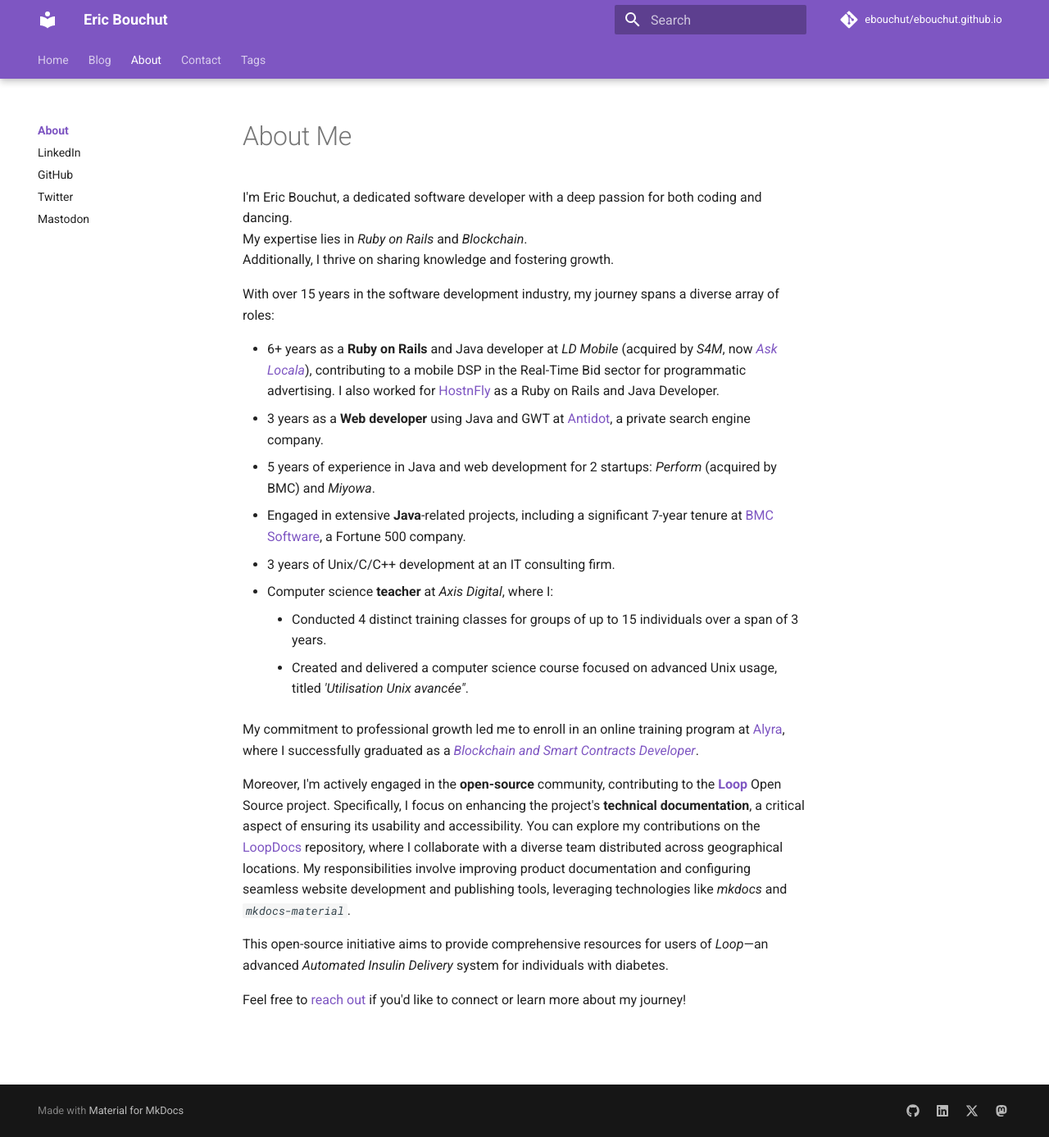
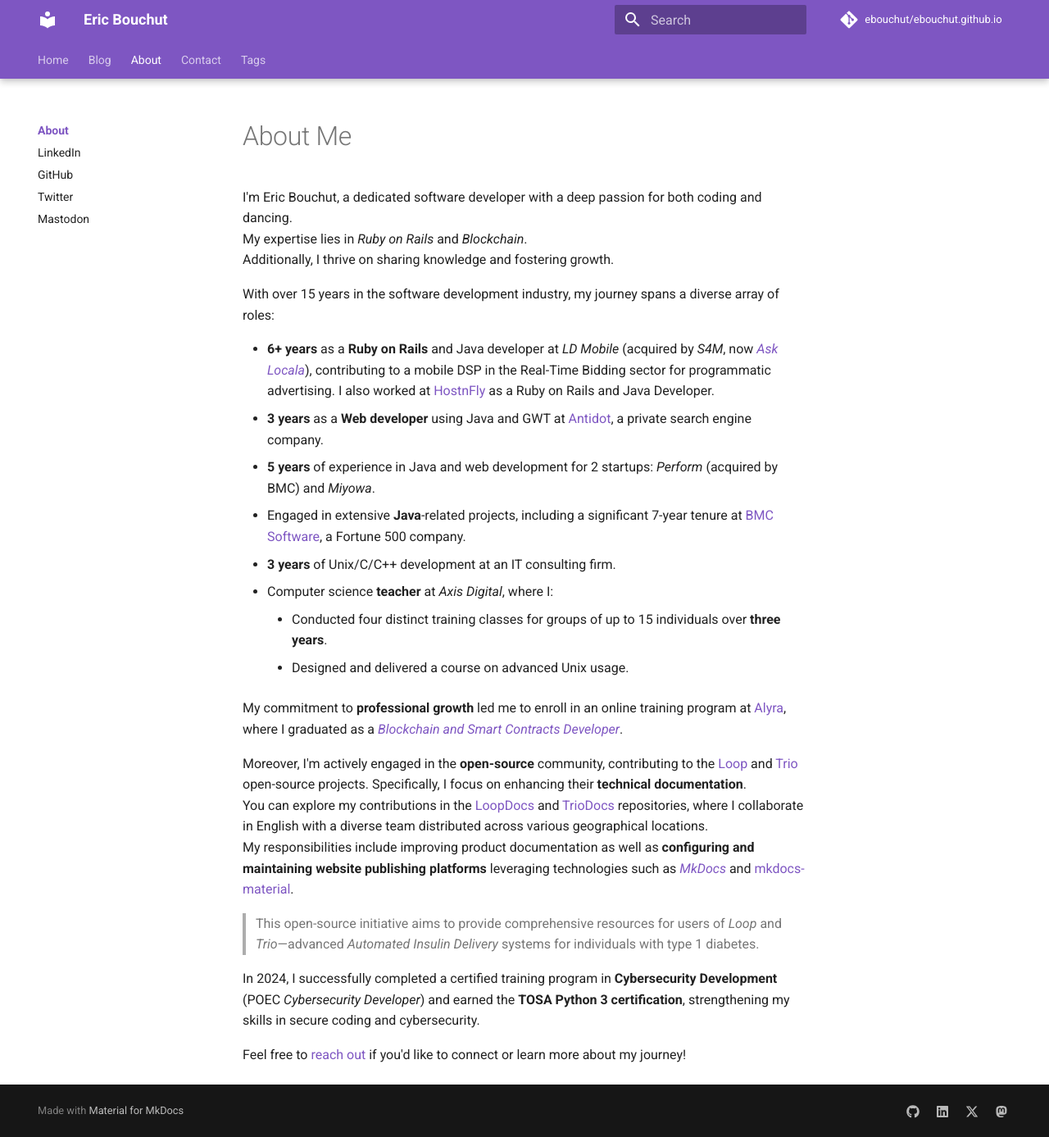
Before and after one commit to ebouchut/ebouchut.github.io, an MkDocs documentation site: the page built from docs/blog/about/index.md, in a window 1280 px wide and 1387 px high. Shown: the whole window at 82% size. Built offline with MkDocs 1.6.1 and Material for MkDocs 9.7.7, drawn with Linux system fonts in a browser that asks for light colours; comment, search, counter and statistics services are not loaded.

Commit message:
📝 Update the About me page

```diff
--- a/docs/blog/about/index.md
+++ b/docs/blog/about/index.md
@@ -1,23 +1,35 @@
 ---
 keywords:
-- Eric Bouchut
-- ruby developer
-- rails developer
-- ruby on rails developer
-- blockchain developer
-- smart contracts developer
-- developpeur blockchain
-- developpeur smart contract
-- java developer
-- developpeur ruby
-- developpeur ruby on rails
-- developpeur java
-- programmer
-- Netadge
-- LD Mobile
-- Miyowa
-- BMC Software
-- S4M
+  - Eric Bouchut
+  - ruby developer
+  - rails developer
+  - ruby on rails developer
+  - blockchain developer
+  - smart contracts developer
+  - developpeur blockchain
+  - developpeur smart contract
+  - java developer
+  - developpeur ruby
+  - developpeur ruby on rails
+  - developpeur java
+  - programmer
+  - Netadge
+  - LD Mobile
+  - Miyowa
+  - BMC Software
+  - S4M
+  - HostnFly
+  - Loop
+  - DIY
+  - Trio
+  - documentation
+  - experience
+  - cybersecurity
+  - cybersecurité
+  - cybersecurite
+  - ingénieur cybersecurité
+  - python developer
+  - développeur Python
 ---
 
 # About Me
@@ -28,19 +40,23 @@
 
 With over 15 years in the software development industry, my journey spans a diverse array of roles:
 
-- 6+ years as a **Ruby on Rails** and Java developer at *LD Mobile* (acquired by *S4M*, now [*Ask Locala*](https://asklocala.com/)), contributing to a mobile DSP in the Real-Time Bid sector for programmatic advertising. I also worked for [HostnFly](https://hostnfly.com/) as a Ruby on Rails and Java Developer.
-- 3 years as a **Web developer** using Java and GWT at [Antidot](https://www.antidot.net), a private search engine company.
-- 5 years of experience in Java and web development for 2 startups: *Perform* (acquired by BMC) and *Miyowa*.
+- **6+ years** as a **Ruby on Rails** and Java developer at *LD Mobile* (acquired by *S4M*, now [*Ask Locala*](https://asklocala.com/)), contributing to a mobile DSP in the Real-Time Bidding sector for programmatic advertising. I also worked at [HostnFly](https://hostnfly.com/) as a Ruby on Rails and Java Developer.
+- **3 years** as a **Web developer** using Java and GWT at [Antidot](https://www.antidot.net), a private search engine company.
+- **5 years** of experience in Java and web development for 2 startups: *Perform* (acquired by BMC) and *Miyowa*.
 - Engaged in extensive **Java**-related projects, including a significant 7-year tenure at [BMC Software](https://www.bmc.com), a Fortune 500 company.
-- 3 years of Unix/C/C++ development at an IT consulting firm.
+- **3 years** of Unix/C/C++ development at an IT consulting firm.
 - Computer science **teacher** at *Axis Digital*, where I:
-	- Conducted 4 distinct training classes for groups of up to 15 individuals over a span of 3 years.
-	- Created and delivered a computer science course focused on advanced Unix usage, titled *'Utilisation Unix avancée"*.
+	- Conducted four distinct training classes for groups of up to 15 individuals over **three years**.
+	- Designed and delivered a course on advanced Unix usage.
 
-My commitment to professional growth led me to enroll in an online training program at [Alyra](https://alyra.fr), where I successfully graduated as a [*Blockchain and Smart Contracts Developer*](https://certificate.bcdiploma.com/check/8AEFB8EA0140B750A45B5C30C13E2F320F2D746A07337296DAB5FF4D23789757ZmlaRlRBZHB6NTJtVEdObFQ1RUt4MEllUFJQRVRGYWxnZEx4Qjl6QmF1Y2Y0Wkll).
+My commitment to **professional growth** led me to enroll in an online training program at [Alyra](https://alyra.fr), where I graduated as a [*Blockchain and Smart Contracts Developer*](https://certificate.bcdiploma.com/check/8AEFB8EA0140B750A45B5C30C13E2F320F2D746A07337296DAB5FF4D23789757ZmlaRlRBZHB6NTJtVEdObFQ1RUt4MEllUFJQRVRGYWxnZEx4Qjl6QmF1Y2Y0Wkll).
 
-Moreover, I'm actively engaged in the **open-source** community, contributing to the [**Loop**](https://loopkit.github.io/loopdocs/) Open Source project. Specifically, I focus on enhancing the project's **technical documentation**, a critical aspect of ensuring its usability and accessibility. You can explore my contributions on the [LoopDocs](https://github.com/LoopKit/loopdocs) repository, where I collaborate with a diverse team distributed across geographical locations. My responsibilities involve improving product documentation and configuring seamless website development and publishing tools, leveraging technologies like *mkdocs* and *`mkdocs-material`*.
+Moreover, I'm actively engaged in the **open-source** community, contributing to the [Loop](https://loopkit.github.io/loopdocs/) and [Trio](https://docs.diy-trio.org/) open-source projects. Specifically, I focus on enhancing their **technical documentation**.
+You can explore my contributions in the [LoopDocs](https://github.com/LoopKit/loopdocs) and [TrioDocs](https://github.com/nightscout/trio-docs) repositories, where I collaborate in English with a diverse team distributed across various geographical locations.
+My responsibilities include improving product documentation as well as **configuring and maintaining website publishing platforms** leveraging technologies such as *[MkDocs](https://www.mkdocs.org/)* and [mkdocs-material](https://squidfunk.github.io/mkdocs-material/).
 
-This open-source initiative aims to provide comprehensive resources for users of *Loop*—an advanced *Automated Insulin Delivery* system for individuals with diabetes.
+> This open-source initiative aims to provide comprehensive resources for users of *Loop* and *Trio*—advanced *Automated Insulin Delivery* systems for individuals with type 1 diabetes.
+
+In 2024, I successfully completed a certified training program in **Cybersecurity Development** (POEC *Cybersecurity Developer*) and earned the **TOSA Python 3 certification**, strengthening my skills in secure coding and cybersecurity.
 
 Feel free to [reach out](../contact/index.md) if you'd like to connect or learn more about my journey!
```
